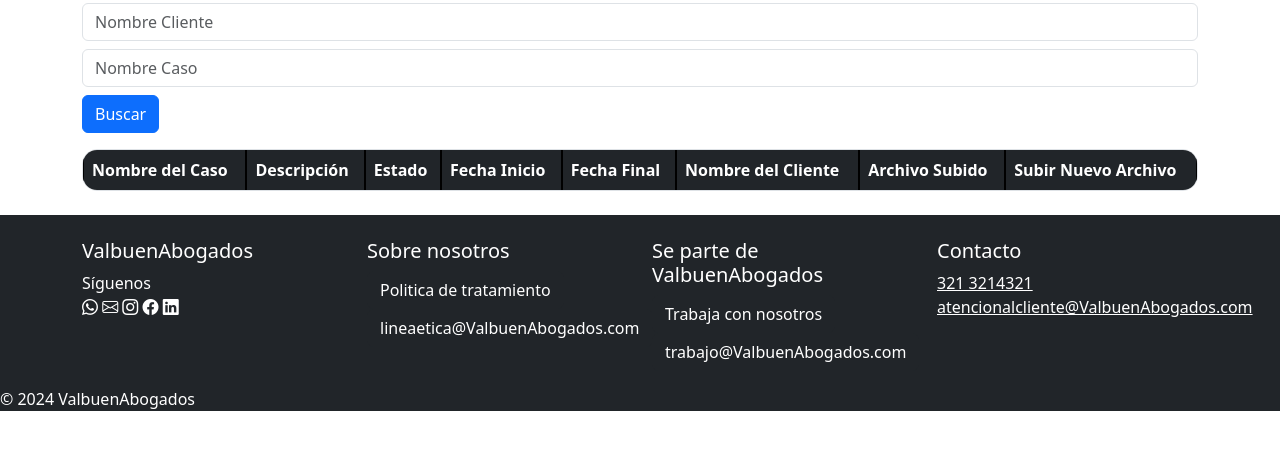
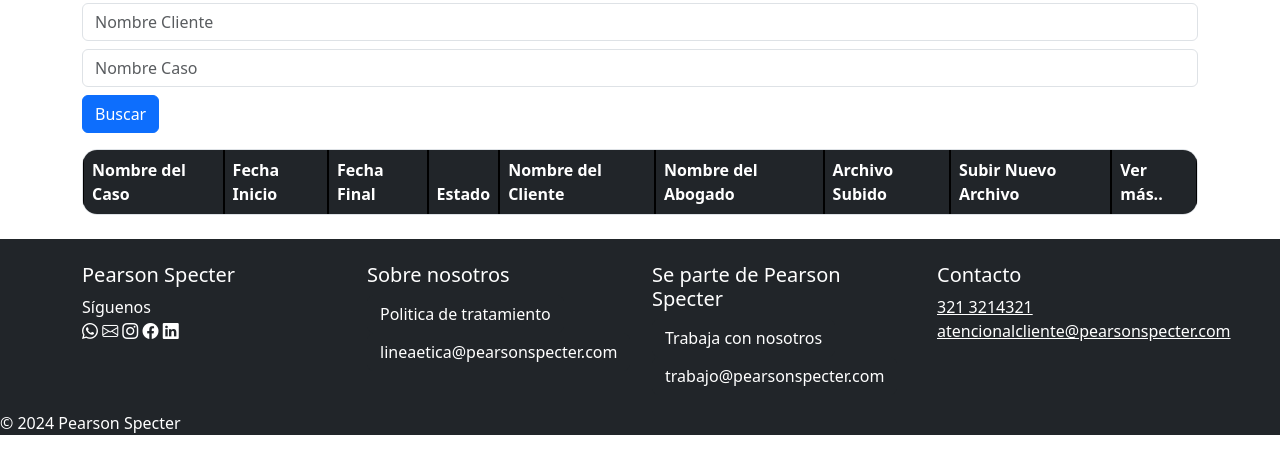
Before and after one commit to Cristian-Camilo-Aguilera-Largo/pearsonspecterr, a PHP site: page /casos/InterfazAdministradores.php in a window 1280 px wide; the page is wider, and only the part inside the window is pictured. Shown: the part 337-800 px from the top of that part. Run offline with PHP 8.4, Linux system fonts and the light colour scheme; the visitor is signed in with stand-in values (Sample User, id 1); lists and menus that the app fills with data are empty.

Commit message:
Cambios por Juan Pablo

```diff
--- a/php/InterfazAdministradores.php
+++ b/php/InterfazAdministradores.php
@@ -22,6 +22,7 @@ if (!isset($_SESSION['usuario'])) {
         <link href="https://cdn.jsdelivr.net/npm/bootstrap@5.3.3/dist/css/bootstrap.min.css" rel="stylesheet" integrity="sha384-QWTKZyjpPEjISv5WaRU9OFeRpok6YctnYmDr5pNlyT2bRjXh0JMhjY6hW+ALEwIH" crossorigin="anonymous">
         <script src="https://cdn.jsdelivr.net/npm/bootstrap@5.3.3/dist/js/bootstrap.bundle.min.js" integrity="sha384-YvpcrYf0tY3lHB60NNkmXc5s9fDVZLESaAA55NDzOxhy9GkcIdslK1eN7N6jIeHz" crossorigin="anonymous"></script>
         <link rel="stylesheet" href="https://cdn.jsdelivr.net/npm/bootstrap-icons@1.11.3/font/bootstrap-icons.min.css">
+        <link rel="stylesheet" href="https://cdn.jsdelivr.net/npm/bootstrap@5.3.0-alpha1/dist/css/bootstrap.min.css">
 
     <!-- Estilos locales -->
     <style>
@@ -58,7 +59,7 @@ if (!isset($_SESSION['usuario'])) {
     <header>
         <nav class="navbar navbar-expand-lg">
             <div class="container-fluid">
-                    <a class="navbar-brand" href="index.html"><strong>Valbuen Abogados</strong></a>
+                <a class="navbar-brand" href="index.html"><strong>Pearson Specter</strong></a>
                 <button class="navbar-toggler" type="button" data-bs-toggle="collapse" data-bs-target="#navbarNavAltMarkup" aria-controls="navbarNavAltMarkup" aria-expanded="false" aria-label="Toggle navigation">
                     <span class="navbar-toggler-icon"></span>
                 </button>
@@ -108,17 +109,18 @@ if (!isset($_SESSION['usuario'])) {
                     <input type="text" id="nombreCaso" class="form-control my-2" placeholder="Nombre Caso" />
                     <button id="searchBtn" class="btn btn-primary">Buscar</button>
                 </div>
-                <table id="casosTable" class="table table-striped table-bordered">
+                <table id="productTable" class="table table-striped table-bordered">
                     <thead class="table-dark">
                         <tr>
                             <th>Nombre del Caso</th>
-                            <th>Descripción</th>
-                            <th>Estado</th>
                             <th>Fecha Inicio</th>
                             <th>Fecha Final</th>
+                            <th>Estado</th>
                             <th>Nombre del Cliente</th>
+                            <th>Nombre del Abogado</th>
                             <th>Archivo Subido</th>
                             <th>Subir Nuevo Archivo</th>
+                            <th>Ver más..</th>
                         </tr>
                     </thead>
                     <tbody>
@@ -131,7 +133,7 @@ if (!isset($_SESSION['usuario'])) {
             <div class="container">
                 <div class="row">
                     <div class="col-md-3">
-                               <h5 class="empresa_f">ValbuenAbogados</h5>
+                        <h5 class="empresa_f">Pearson Specter</h5>
                         <ul class="list-unstyled">
                             <li>Síguenos</li>
                             <li class="iconos">
@@ -147,125 +149,30 @@ if (!isset($_SESSION['usuario'])) {
                         <h5>Sobre nosotros</h5>
                         <ul class="list-unstyled">
                             <li><button type="button" class="btn btn-dark">Politica de tratamiento</button></li>
-                                   <li><button type="button" class="btn btn-dark">lineaetica@ValbuenAbogados.com</button></li>
+                            <li><button type="button" class="btn btn-dark">lineaetica@pearsonspecter.com</button></li>
                         </ul>
                     </div>
                     <div class="col-md-3">
-                               <h5>Se parte de ValbuenAbogados</h5>
+                        <h5>Se parte de Pearson Specter</h5>
                         <ul class="list-unstyled">
                             <li><button type="button" class="btn btn-dark">Trabaja con nosotros</button></li>
-                                   <li><button type="button" class="btn btn-dark">trabajo@ValbuenAbogados.com</button></li>
+                            <li><button type="button" class="btn btn-dark">trabajo@pearsonspecter.com</button></li>
                         </ul>
                     </div>
                     <div class="col-md-3">
                         <h5>Contacto</h5>
                         <ul class="list-unstyled">
                             <li><a href="#" class="text-white">321 3214321</a></li>
-                                   <li><a href="#" class="text-white">atencionalcliente@ValbuenAbogados.com</a></li>
+                            <li><a href="#" class="text-white">atencionalcliente@pearsonspecter.com</a></li>
                         </ul>
                     </div>
                 </div>
                 </div>
                 <div class="copyright">
-                           © 2024 ValbuenAbogados
+                    © 2024 Pearson Specter
                 </div>
         </footer>
     </div>
-
     <script src="../app.js"></script>
-    <script>
-    document.addEventListener("DOMContentLoaded", function() {
-                        fetchCasos();
-
-                        document.getElementById("searchBtn").addEventListener("click", function() {
-                            const nombreCliente = document.getElementById("nombreCliente").value.toLowerCase();
-                            const nombreCaso = document.getElementById("nombreCaso").value.toLowerCase();
-
-                            const rows = document.querySelectorAll("#casosTable tbody tr");
-                            rows.forEach(row => {
-                                const caso = row.cells[0].textContent.toLowerCase();
-                                const cliente = row.cells[5].textContent.toLowerCase();
-                                row.style.display =
-                                    (nombreCliente === "" || cliente.includes(nombreCliente)) &&
-                                    (nombreCaso === "" || caso.includes(nombreCaso)) ? "" : "none";
-                            });
-                        });
-                    });
-
-                    function fetchCasos() {
-                        const abogadoId = <?php echo $_SESSION['id_abogado']; ?>;
-
-                        fetch(`http://localhost:8080/casos/${abogadoId}`)
-                            .then(response => {
-                                if (!response.ok) {
-                                    throw new Error('Error al cargar los casos');
-                                }
-                                return response.json();
-                            })
-                            .then(casos => {
-                                const tbody = document.querySelector("#casosTable tbody");
-                                tbody.innerHTML = "";
-
-                                casos.forEach(caso => {
-                                    const archivoSubido = caso.archivo ?
-                                        `<a href="http://localhost:8080/files/${caso.archivo}" download="${caso.archivo}">${caso.archivo}</a>` :
-                                            'No disponible';
-
-                                    const row = document.createElement("tr");
-                                    row.innerHTML = `
-                                        <td>${caso.caso}</td>
-                                        <td>${caso.descripcion}</td>
-                                        <td>${caso.estado}</td>
-                                        <td>${caso.fecha_ic}</td>
-                                        <td>${caso.fecha_ct || 'No disponible'}</td>
-                                        <td>${caso.clientes.nombre}</td>
-                                        <td>${archivoSubido}</td>
-                                        <td>
-                                            <form id="form-${caso.id}" enctype="multipart/form-data">
-                                                <input type="file" name="file" class="form-control" accept=".zip" />
-                                                <button type="button" class="btn btn-primary mt-2" onclick="subirArchivo(${caso.id})">Subir</button>
-                                            </form>
-                                        </td>
-                                    `;
-                                    tbody.appendChild(row);
-                                });
-                            })
-                            .catch(error => {
-                                console.error('Error al cargar los casos:', error);
-                                alert("Hubo un problema al cargar los casos. Intenta de nuevo más tarde.");
-                            });
-                    }
-                    function descargarArchivo(filename) {
-                        const link = document.createElement('a');
-                        link.href = `http://localhost:8080/files/${filename}`;
-                        link.download = filename;
-                        document.body.appendChild(link);
-                        link.click();
-                        document.body.removeChild(link);
-                    }
-
-                    function subirArchivo(casoId) {
-                        const form = document.getElementById(`form-${casoId}`);
-                        const formData = new FormData(form);
-
-                        fetch(`http://localhost:8080/casos/${casoId}/subir-archivo`, {
-                            method: "POST",
-                            body: formData
-                        })
-                        .then(response => {
-                            if (!response.ok) {
-                                throw new Error('Error al subir el archivo');
-                            }
-                            alert("Archivo subido correctamente");
-                            fetchCasos();
-                        })
-                        .catch(error => {
-                            console.error("Error al subir el archivo:", error);
-                            alert("Hubo un problema al subir el archivo. Intenta de nuevo más tarde.");
-                        });
-                    }
-
-    </script>
 </body>
-
 </html>
--- a/php/InterfazClientes.php
+++ b/php/InterfazClientes.php
@@ -112,7 +112,6 @@ $id_usuario = $_SESSION['usuario']; // Asumiendo que almacenas el ID del cliente
                     <tr>
                         <th>Id</th>
                         <th>Abogado</th>
-                        <th>Cliente</th>
                         <th>Caso</th>
                         <th>Estado</th>
                         <th>Fecha Inicio</th>
@@ -195,7 +194,6 @@ $id_usuario = $_SESSION['usuario']; // Asumiendo que almacenas el ID del cliente
                             <tr>
                                 <td>${caso.id}</td>
                                 <td>${caso.abogados.nombre}</td>
-                                <td>${caso.clientes.nombre}</td>
                                 <td>${caso.caso}</td>
                                 <td>${caso.estado}</td>
                                 <td>${caso.fecha_ic}</td>
```
Also changed, not shown: app.js (+83 -18 lines), 1 other file. Lines whose indentation alone changed are shown as unchanged.
